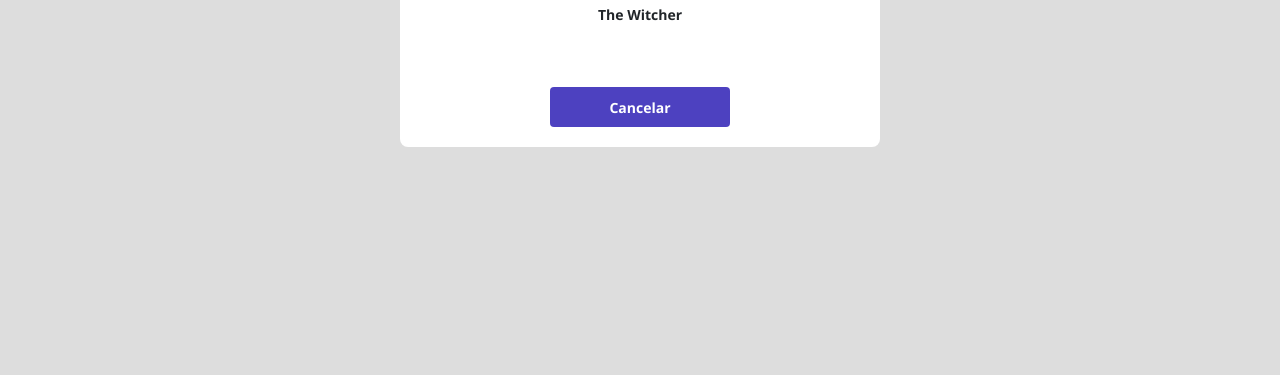
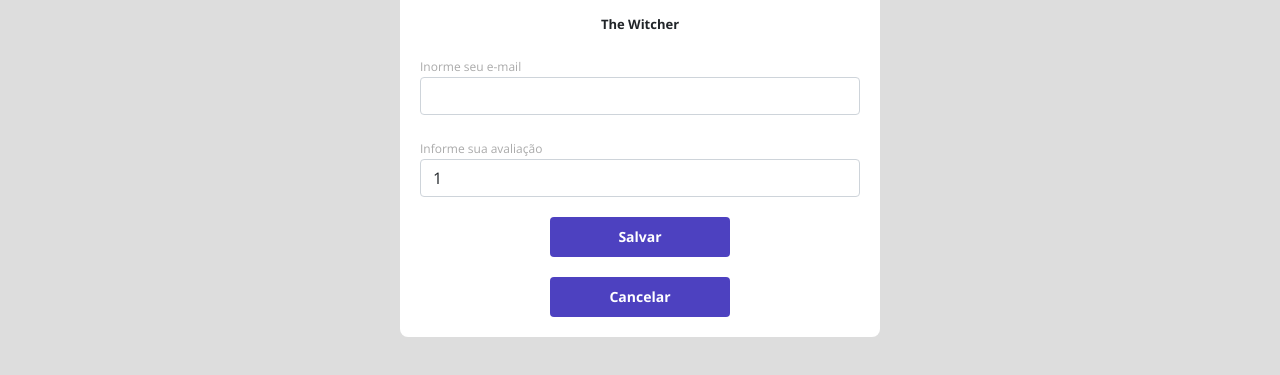
Before and after one commit to Muraen/DSmovie, a plain HTML site: page form.html in a window 1280 px wide. Shown: the part 463-838 px from the top of the page. Before the commit the page ends 800 px from the top, so only its background shows below. Drawn offline with nearby package versions, Linux system fonts and the light colour scheme.

Commit message:
Formulario parte 2

```diff
--- a/CSS/styles.css
+++ b/CSS/styles.css
@@ -5,6 +5,7 @@
     --color-primary: #4d41c0;
     --withe:#FFFFFF;
     --text-gray: #4a4a4a;
+    --text-light-gray: #aaa;
 }
 
 * {
@@ -101,10 +102,46 @@ a, a :hover {
     align-items: center;
     justify-content: center;
     border-radius: 4px;
+    border: 0;
 }
-
 
 .dsmovie-form-container {
      padding: 40px 0;
      max-width: 480px;
 }
+
+.dsmovie-form-description {
+    background-color: var(--withe);
+    padding: 20px;
+    display: flex;
+    flex-direction: column;
+    align-items: center;
+    border-radius: 0 0 8px 8px;
+}
+
+.dsmovie-form {
+    width: 100%;
+}
+
+.dsmovie-form-description h3 {
+    font-size: 13px;
+    font-weight: 700;
+    margin-bottom: 20px;
+}
+
+.dsmovie-form-group {
+    margin-bottom: 20px;
+}
+
+.dsmovie-form-group label {
+    font-size: 12px;
+    color: var(--text-light-gray);
+}
+
+.dsmovie-form-btn-container {
+    height: 100px;
+    display: flex;
+    flex-direction: column;
+    align-items: center;
+    justify-content: space-between;
+}
--- a/form.html
+++ b/form.html
@@ -36,9 +36,37 @@
                 src="https://www.themoviedb.org/t/p/w533_and_h300_bestv2/jBJWaqoSCiARWtfV0GlqHrcdidd.jpg"
                 alt="The Witcher"
               />
-              <div class="dsmovie-card-description">
+              <div class="dsmovie-form-description">
                 <h3>The Witcher</h3>
-                <a class="dsmovie-btn" href="index.html">Cancelar</a>
+                <form class="dsmovie-form">
+
+                  <div class="form-group dsmovie-form-group">
+                    <label for="email">Inorme seu e-mail</label>
+                    <input class="form-control" type="email" id="email">
+                  </div>
+
+                  <div class="forme-group dsmovie-form-group">
+                    <label for="score">Informe sua avaliação</label>
+                    <select class="form-control" name="score" id="score">
+                      <option value="1">1</option>
+                      <option value="2">2</option>
+                      <option value="3">3</option>
+                      <option value="4">4</option>
+                      <option value="5">5</option>
+                    </select>
+
+                  </div>
+
+                  <div class="dsmovie-form-btn-container">
+                    <button class="dsmovie-btn" type="submit">Salvar</button>
+                    <a class="dsmovie-btn" href="index.html">Cancelar</a>
+                  </div>
+
+
+                </form>
+
+
+
               </div>
             </div>
           </div>
```
